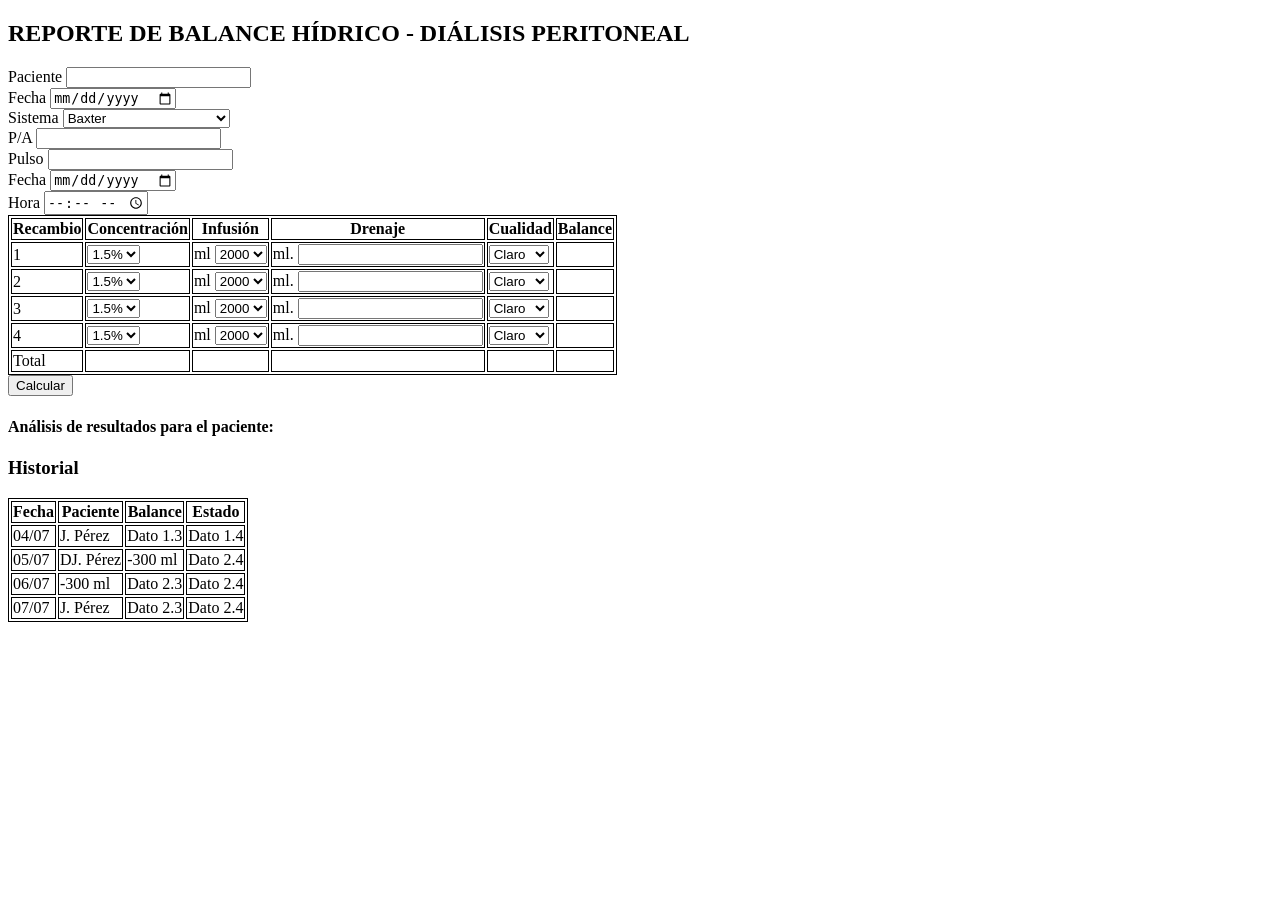
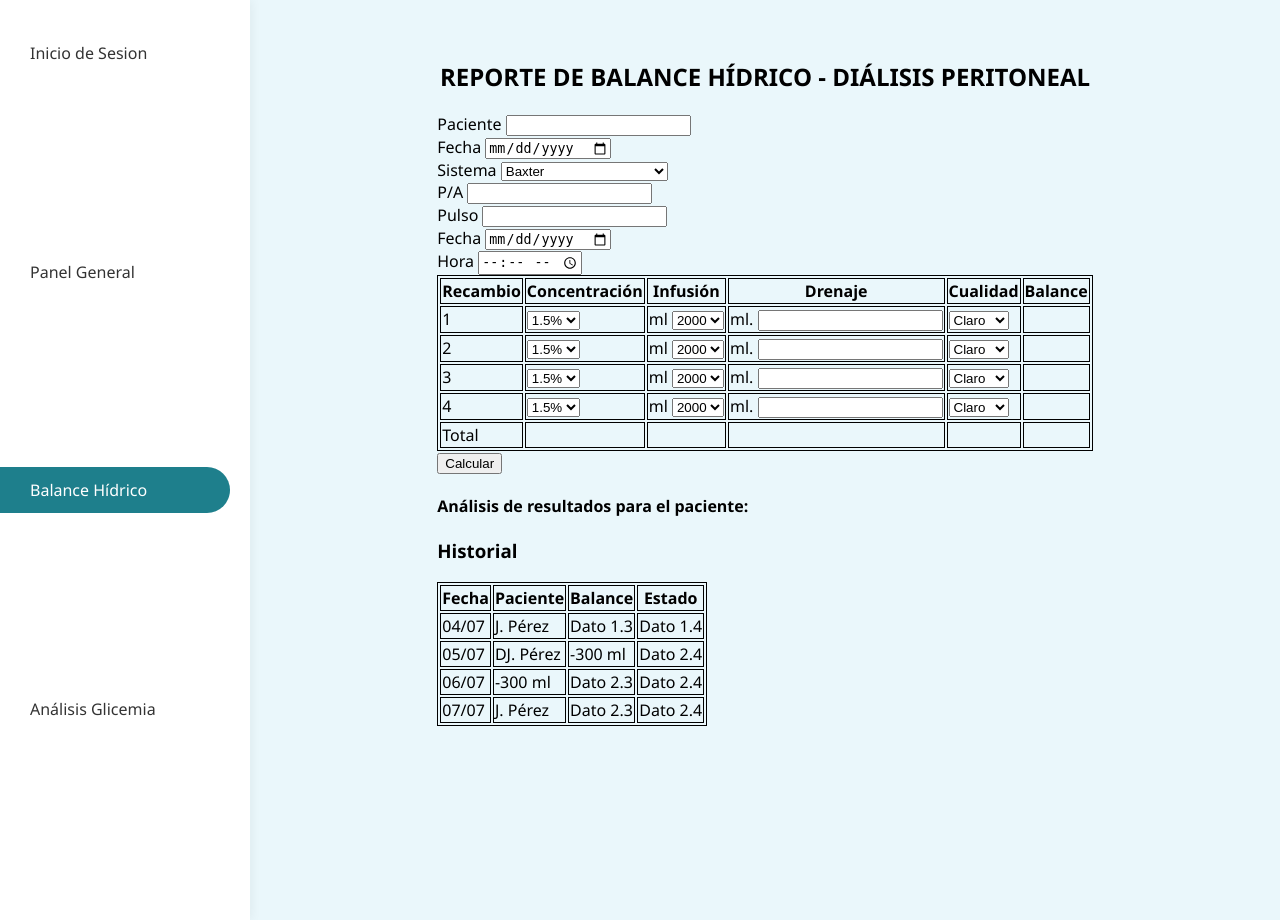
Before and after one commit to jrankie/homecare-dialysis, a PHP site: page /pages/balance.html in a window 1280 px wide. Run offline with PHP 8.4, Linux system fonts and the light colour scheme.

Commit message:
-Se centraron los formularios de balance y glicemia

```diff
--- a/frontend/css/style.css
+++ b/frontend/css/style.css
@@ -1,42 +1,58 @@
 body{
-    background:#eaf7fb ;
+    margin: 0;
+    background: #eaf7fb;
     font-family: 'Segoe UI', Tahoma, Geneva, Verdana, sans-serif;
-    margin: 0;
+    display: flex;
 }
 
-h1{
-    text-align: center;
-}
-.navbar ul{
-    background-color: white;
+
+
+.navbar{
     width: 250px;
     height: 100vh;
+    background: white;
     position: fixed;
     top: 0;
     left: 0;
+    box-shadow: 2px 0 10px rgba(0,0,0,.05);
+}
+
+.navbar ul{
+    list-style: none;
+    margin: 0;
+    padding: 30px 0;
 
     display: flex;
     flex-direction: column;
     justify-content: space-between;
-    padding: 30px 0;
-    box-sizing: border-box;
-    box-shadow: 2px 0 10px rgba(0, 0, 0, 0.05);
+    height: 100%;
 }
-
 
 .navbar a{
     display: block;
-    color: #333333;
     text-decoration: none;
+    color: #333;
     padding: 12px 30px;
-    font-size: 15px;
-    font-weight: 500;
-
 }
 
 .navbar a.activo{
-    background-color: #1E7F8C;
+    background: #1E7F8C;
     color: white;
     border-radius: 0 25px 25px 0;
     margin-right: 20px;
 }
+
+
+
+.contenido-principal{
+    margin-left: 250px;
+    width: calc(100% - 250px);
+    min-height: 100vh;
+
+    display: flex;
+    flex-direction: column;
+    align-items: center;
+
+    padding: 40px;
+    box-sizing: border-box;
+}
--- a/frontend/pages/balance.html
+++ b/frontend/pages/balance.html
@@ -3,6 +3,7 @@
 <head>
     <meta charset="UTF-8">
     <meta name="viewport" content="width=device-width, initial-scale=1.0">
+    <link rel="stylesheet" href="../css/style.css">
     <title>Document</title>
     <style>
         table,th,td{
@@ -12,7 +13,18 @@
 </head>
 
 <body>
-    <h2>REPORTE DE BALANCE HÍDRICO - DIÁLISIS PERITONEAL</h2>
+    <nav class="navbar">
+        <ul>
+            <li><a href="login.html">Inicio de Sesion</a></li>
+            <li><a href="index.html">Panel General</a></li>
+            <li><a href="balance.html" class="activo" >Balance Hídrico</a></li>
+            <li><a href="glicemias.html">Análisis Glicemia</a></li>
+            <li><a href="reportes.html">Analítica Visual</a></li>
+        </ul>
+    </nav>
+
+    <div class="contenido-principal">
+        <h2>REPORTE DE BALANCE HÍDRICO - DIÁLISIS PERITONEAL</h2>
     <form>
     <label>Paciente</label>
     <input type="text" id="username" name="username"><br>
@@ -175,16 +187,15 @@
 
         </tr>
     </table>
-        <button id="calcular=">Calcular</button>
+        <button id="calcular">Calcular</button>
     <h4 id="analisis">Análisis de resultados para el paciente:</h4>
     </form>
-    <script src="js/main.js"></script>
+    <script src="../js/main.js"></script>
 
 <h3>Historial</h3>
 <div>
     <table>
         <tr>
-
             <th>Fecha</th>
             <th>Paciente</th>
             <th>Balance</th>
@@ -196,19 +207,22 @@
             <td>J. Pérez</td>
             <td>Dato 1.3</td>
             <td>Dato 1.4</td>
+        </tr>
 
+
+        <tr>
+            <td>05/07</td>
+            <td>DJ. Pérez</td>
+            <td>-300 ml</td>
+            <td>Dato 2.4</td>
         </tr>
-        <td>05/07</td>
-        <td>DJ. Pérez</td>
-        <td>-300 ml</td>
-        <td>Dato 2.4</td>
+
 
         <tr>
             <td>06/07</td>
             <td>-300 ml</td>
             <td>Dato 2.3</td>
             <td>Dato 2.4</td>
-
         </tr>
 
 
@@ -225,6 +239,12 @@
 
     </table>
 
+    </div>
+
+
+
+
+
 
 </body>
 </html>
```
Also changed, not shown: frontend/pages/glicemias.html (+18 -3 lines), frontend/pages/login.html (+8 -2 lines), frontend/pages/registro-paciente.html (+48 -0 lines), frontend/pages/reportes.html (+27 -0 lines).
